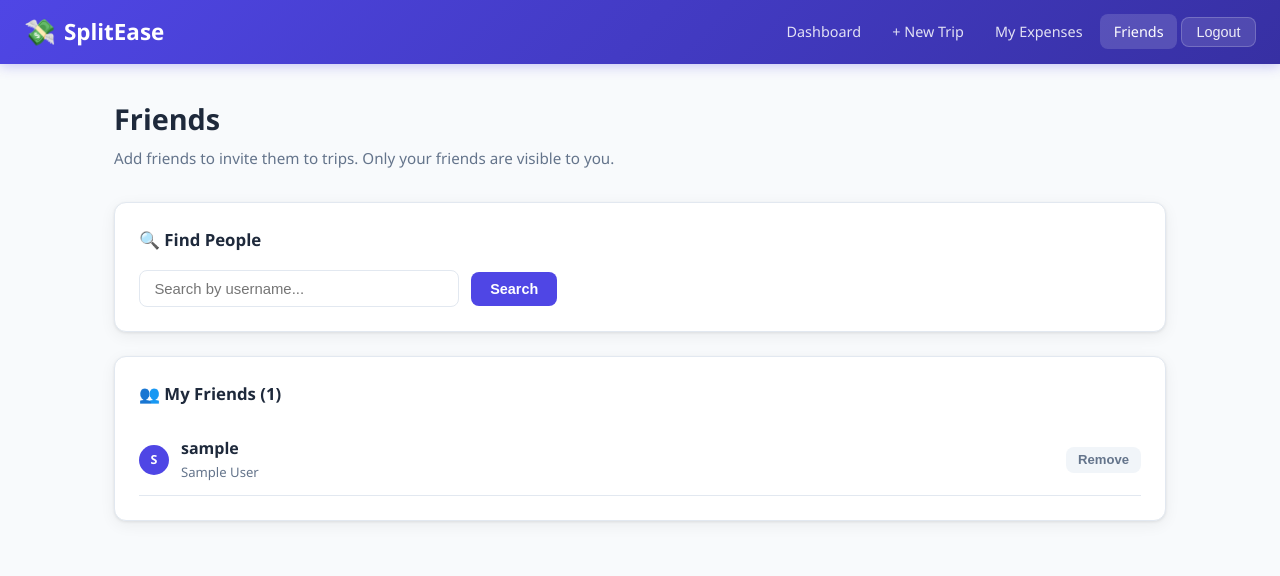
After one commit to pushpitshukla28/SplitEase, a Django app: page /friends/ in a window 1280 px wide. The commit adds this page. Shown: the top 576 px of the page. Run offline with Django 5.2, Linux system fonts and the light colour scheme; a user stored in the database is signed in; tables that the repository leaves empty hold one stand-in row (values such as "Sample post").

Commit message:
Add friends system: search, add, accept/decline, trip filtering
- FriendRequest model with accepted/pending states
- Friends page: search users, send/accept/decline requests, remove friends
- TripForm now only shows friends in member selection (not all users)
- Pending friend request count badge shown in navbar
- Context processor injects pending count into all templates
- Migration 0002 for FriendRequest table

Co-Authored-By: Claude Sonnet 4.6 <noreply@anthropic.com>

```diff
--- /dev/null
+++ b/core/context_processors.py
@@ -0,0 +1,8 @@
+from .models import FriendRequest
+
+
+def pending_friend_requests(request):
+    if request.user.is_authenticated:
+        count = FriendRequest.objects.filter(to_user=request.user, accepted=False).count()
+        return {'pending_friend_requests_count': count}
+    return {'pending_friend_requests_count': 0}
--- a/core/models.py
+++ b/core/models.py
@@ -67,6 +67,26 @@ CATEGORY_CHOICES = [
 ]
 
 
+class FriendRequest(models.Model):
+    from_user = models.ForeignKey(User, on_delete=models.CASCADE, related_name='sent_friend_requests')
+    to_user = models.ForeignKey(User, on_delete=models.CASCADE, related_name='received_friend_requests')
+    created_at = models.DateTimeField(auto_now_add=True)
+    accepted = models.BooleanField(default=False)
+
+    class Meta:
+        unique_together = ('from_user', 'to_user')
+
+    def __str__(self):
+        return f"{self.from_user.username} → {self.to_user.username}"
+
+
+def get_friends(user):
+    """Return a queryset of users who are mutual friends with the given user."""
+    from_ids = FriendRequest.objects.filter(from_user=user, accepted=True).values_list('to_user_id', flat=True)
+    to_ids = FriendRequest.objects.filter(to_user=user, accepted=True).values_list('from_user_id', flat=True)
+    return User.objects.filter(pk__in=list(from_ids) + list(to_ids))
+
+
 class PersonalExpense(models.Model):
     user = models.ForeignKey(User, on_delete=models.CASCADE, related_name='personal_expenses')
     amount = models.DecimalField(max_digits=10, decimal_places=2)
--- a/core/urls.py
+++ b/core/urls.py
@@ -13,4 +13,9 @@ urlpatterns = [
     path('expenses/<int:expense_pk>/delete/', views.delete_expense, name='delete_expense'),
     path('personal/', views.personal_expenses, name='personal_expenses'),
     path('personal/<int:pk>/delete/', views.delete_personal_expense, name='delete_personal_expense'),
+    path('friends/', views.friends_view, name='friends'),
+    path('friends/request/<int:user_id>/', views.send_friend_request, name='send_friend_request'),
+    path('friends/accept/<int:request_id>/', views.accept_friend_request, name='accept_friend_request'),
+    path('friends/decline/<int:request_id>/', views.decline_friend_request, name='decline_friend_request'),
+    path('friends/remove/<int:user_id>/', views.remove_friend, name='remove_friend'),
 ]
--- a/core/views.py
+++ b/core/views.py
@@ -7,7 +7,7 @@ from django.db import models as db_models
 from decimal import Decimal
 from collections import defaultdict
 
-from .models import Trip, TripMember, Expense, ExpenseSplit, PersonalExpense
+from .models import Trip, TripMember, Expense, ExpenseSplit, PersonalExpense, FriendRequest, get_friends
 from .forms import RegisterForm, TripForm, ExpenseForm, PersonalExpenseForm
 
 
@@ -227,6 +227,70 @@ def personal_expenses(request):
 
 
 @login_required
+def friends_view(request):
+    query = request.GET.get('q', '').strip()
+    search_results = []
+    if query:
+        friend_ids = get_friends(request.user).values_list('pk', flat=True)
+        sent_ids = FriendRequest.objects.filter(from_user=request.user).values_list('to_user_id', flat=True)
+        received_ids = FriendRequest.objects.filter(to_user=request.user).values_list('from_user_id', flat=True)
+        exclude_ids = set(list(friend_ids) + list(sent_ids) + list(received_ids) + [request.user.pk])
+        search_results = User.objects.filter(username__icontains=query).exclude(pk__in=exclude_ids)
+
+    friends = get_friends(request.user)
+    pending_received = FriendRequest.objects.filter(to_user=request.user, accepted=False).select_related('from_user')
+    pending_sent = FriendRequest.objects.filter(from_user=request.user, accepted=False).select_related('to_user')
+
+    context = {
+        'friends': friends,
+        'pending_received': pending_received,
+        'pending_sent': pending_sent,
+        'search_results': search_results,
+        'query': query,
+    }
+    return render(request, 'friends.html', context)
+
+
+@login_required
+def send_friend_request(request, user_id):
+    to_user = get_object_or_404(User, pk=user_id)
+    if to_user != request.user:
+        _, created = FriendRequest.objects.get_or_create(from_user=request.user, to_user=to_user)
+        if created:
+            messages.success(request, f'Friend request sent to {to_user.username}!')
+        else:
+            messages.info(request, f'You already sent a request to {to_user.username}.')
+    return redirect('friends')
+
+
+@login_required
+def accept_friend_request(request, request_id):
+    freq = get_object_or_404(FriendRequest, pk=request_id, to_user=request.user)
+    freq.accepted = True
+    freq.save()
+    messages.success(request, f'You are now friends with {freq.from_user.username}!')
+    return redirect('friends')
+
+
+@login_required
+def decline_friend_request(request, request_id):
+    freq = get_object_or_404(FriendRequest, pk=request_id, to_user=request.user)
+    name = freq.from_user.username
+    freq.delete()
+    messages.info(request, f'Friend request from {name} declined.')
+    return redirect('friends')
+
+
+@login_required
+def remove_friend(request, user_id):
+    other = get_object_or_404(User, pk=user_id)
+    FriendRequest.objects.filter(from_user=request.user, to_user=other, accepted=True).delete()
+    FriendRequest.objects.filter(from_user=other, to_user=request.user, accepted=True).delete()
+    messages.info(request, f'{other.username} removed from friends.')
+    return redirect('friends')
+
+
+@login_required
 def delete_personal_expense(request, pk):
     pe = get_object_or_404(PersonalExpense, pk=pk, user=request.user)
     if request.method == 'POST':
--- a/splitease/settings.py
+++ b/splitease/settings.py
@@ -44,6 +44,7 @@ TEMPLATES = [
                 'django.template.context_processors.request',
                 'django.contrib.auth.context_processors.auth',
                 'django.contrib.messages.context_processors.messages',
+                'core.context_processors.pending_friend_requests',
             ],
         },
     },
--- a/templates/base.html
+++ b/templates/base.html
@@ -19,6 +19,14 @@
     <li><a href="{% url 'dashboard' %}">Dashboard</a></li>
     <li><a href="{% url 'create_trip' %}">+ New Trip</a></li>
     <li><a href="{% url 'personal_expenses' %}">My Expenses</a></li>
+    <li>
+      <a href="{% url 'friends' %}" style="position:relative;">
+        Friends
+        {% if pending_friend_requests_count %}
+          <span style="position:absolute;top:-6px;right:-10px;background:#ef4444;color:#fff;border-radius:50%;width:16px;height:16px;font-size:0.65rem;font-weight:700;display:flex;align-items:center;justify-content:center;">{{ pending_friend_requests_count }}</span>
+        {% endif %}
+      </a>
+    </li>
     <li>
       <form method="post" action="{% url 'logout' %}" style="display:inline;">
         {% csrf_token %}
--- /dev/null
+++ b/templates/friends.html
@@ -0,0 +1,124 @@
+{% extends 'base.html' %}
+{% block title %}Friends – SplitEase{% endblock %}
+
+{% block content %}
+<div class="page-header">
+  <div>
+    <h1>Friends</h1>
+    <p>Add friends to invite them to trips. Only your friends are visible to you.</p>
+  </div>
+</div>
+
+<!-- Search -->
+<div class="card" style="margin-bottom:1.5rem;">
+  <h3 class="section-title">🔍 Find People</h3>
+  <form method="get" style="display:flex;gap:0.75rem;align-items:center;flex-wrap:wrap;">
+    <input
+      type="text"
+      name="q"
+      value="{{ query }}"
+      placeholder="Search by username..."
+      class="form-control"
+      style="max-width:320px;"
+    />
+    <button type="submit" class="btn btn-primary">Search</button>
+    {% if query %}<a href="{% url 'friends' %}" class="btn btn-outline">Clear</a>{% endif %}
+  </form>
+
+  {% if query %}
+    <div style="margin-top:1.25rem;">
+      {% if search_results %}
+        <p style="font-size:0.88rem;color:var(--text-muted);margin-bottom:0.75rem;">Results for "{{ query }}"</p>
+        {% for user in search_results %}
+          <div style="display:flex;align-items:center;justify-content:space-between;padding:0.75rem 0;border-bottom:1px solid var(--border);">
+            <div style="display:flex;align-items:center;gap:0.75rem;">
+              <div class="avatar">{{ user.username|first|upper }}</div>
+              <div>
+                <div style="font-weight:600;">{{ user.username }}</div>
+                {% if user.first_name %}<div style="font-size:0.82rem;color:var(--text-muted);">{{ user.first_name }} {{ user.last_name }}</div>{% endif %}
+              </div>
+            </div>
+            <form method="post" action="{% url 'send_friend_request' user.pk %}">
+              {% csrf_token %}
+              <button type="submit" class="btn btn-primary btn-sm">+ Add Friend</button>
+            </form>
+          </div>
+        {% endfor %}
+      {% else %}
+        <p style="color:var(--text-muted);font-size:0.9rem;margin-top:0.75rem;">No users found for "{{ query }}".</p>
+      {% endif %}
+    </div>
+  {% endif %}
+</div>
+
+<!-- Pending requests received -->
+{% if pending_received %}
+<div class="card" style="margin-bottom:1.5rem;border-left:4px solid var(--primary);">
+  <h3 class="section-title">📬 Friend Requests ({{ pending_received|length }})</h3>
+  {% for req in pending_received %}
+    <div style="display:flex;align-items:center;justify-content:space-between;padding:0.75rem 0;border-bottom:1px solid var(--border);">
+      <div style="display:flex;align-items:center;gap:0.75rem;">
+        <div class="avatar">{{ req.from_user.username|first|upper }}</div>
+        <div>
+          <div style="font-weight:600;">{{ req.from_user.username }}</div>
+          <div style="font-size:0.8rem;color:var(--text-muted);">wants to be your friend</div>
+        </div>
+      </div>
+      <div style="display:flex;gap:0.5rem;">
+        <form method="post" action="{% url 'accept_friend_request' req.pk %}">
+          {% csrf_token %}
+          <button type="submit" class="btn btn-success btn-sm">✓ Accept</button>
+        </form>
+        <form method="post" action="{% url 'decline_friend_request' req.pk %}">
+          {% csrf_token %}
+          <button type="submit" class="btn btn-outline btn-sm">✗ Decline</button>
+        </form>
+      </div>
+    </div>
+  {% endfor %}
+</div>
+{% endif %}
+
+<!-- Friends list -->
+<div class="card" style="margin-bottom:1.5rem;">
+  <h3 class="section-title">👥 My Friends ({{ friends|length }})</h3>
+  {% if friends %}
+    {% for friend in friends %}
+      <div style="display:flex;align-items:center;justify-content:space-between;padding:0.75rem 0;border-bottom:1px solid var(--border);">
+        <div style="display:flex;align-items:center;gap:0.75rem;">
+          <div class="avatar">{{ friend.username|first|upper }}</div>
+          <div>
+            <div style="font-weight:600;">{{ friend.username }}</div>
+            {% if friend.first_name %}<div style="font-size:0.82rem;color:var(--text-muted);">{{ friend.first_name }} {{ friend.last_name }}</div>{% endif %}
+          </div>
+        </div>
+        <form method="post" action="{% url 'remove_friend' friend.pk %}">
+          {% csrf_token %}
+          <button type="submit" class="btn btn-sm" style="background:#f1f5f9;color:var(--text-muted);" onclick="return confirm('Remove {{ friend.username }} from friends?')">Remove</button>
+        </form>
+      </div>
+    {% endfor %}
+  {% else %}
+    <div class="empty-state">
+      <div class="empty-icon">🤝</div>
+      <h3>No friends yet</h3>
+      <p>Search for people above and send them a friend request.</p>
+    </div>
+  {% endif %}
+</div>
+
+<!-- Sent requests (pending) -->
+{% if pending_sent %}
+<div class="card">
+  <h3 class="section-title" style="color:var(--text-muted);">⏳ Sent Requests</h3>
+  {% for req in pending_sent %}
+    <div style="display:flex;align-items:center;gap:0.75rem;padding:0.6rem 0;border-bottom:1px solid var(--border);">
+      <div class="avatar" style="background:var(--text-muted);">{{ req.to_user.username|first|upper }}</div>
+      <div style="font-weight:500;color:var(--text-muted);">{{ req.to_user.username }}</div>
+      <span class="badge badge-muted" style="margin-left:auto;">Pending</span>
+    </div>
+  {% endfor %}
+</div>
+{% endif %}
+
+{% endblock %}
```
Also changed, not shown: core/forms.py (+4 -3 lines), core/migrations/0002_friendrequest.py (added).
